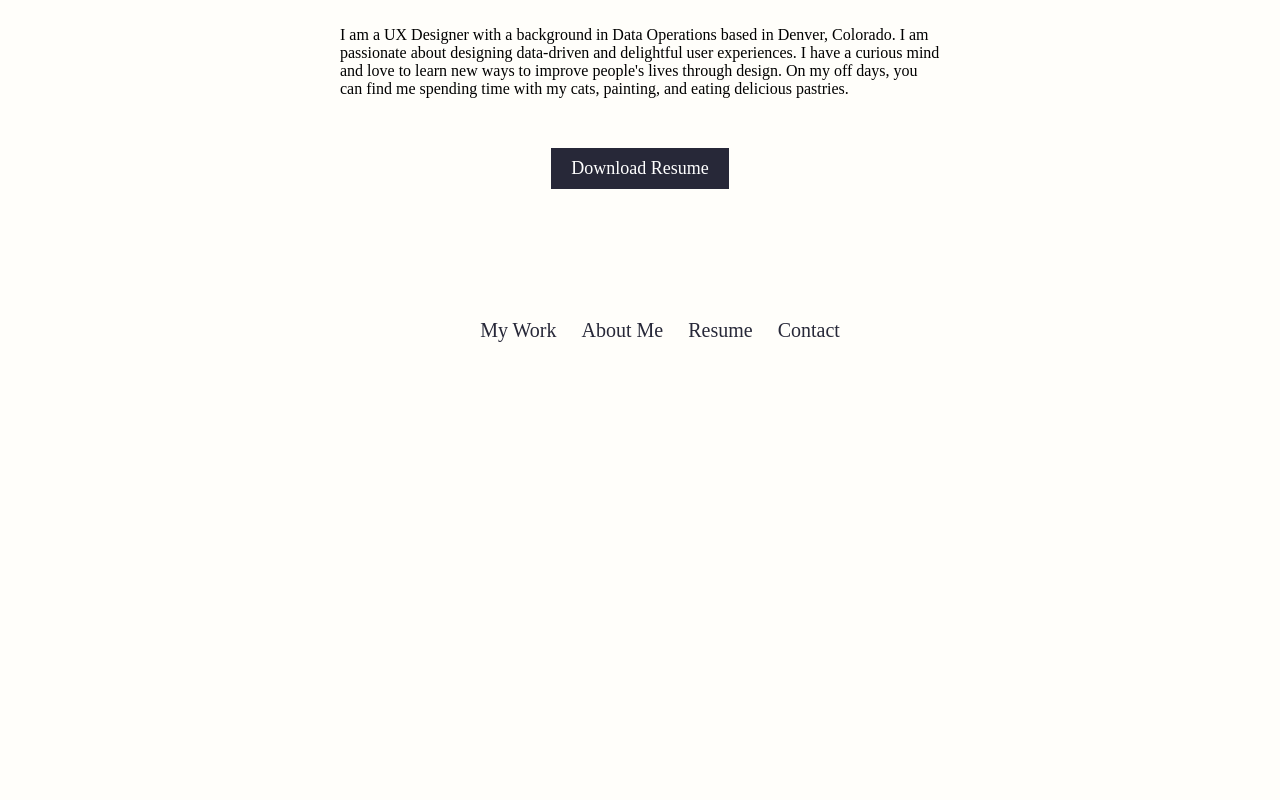
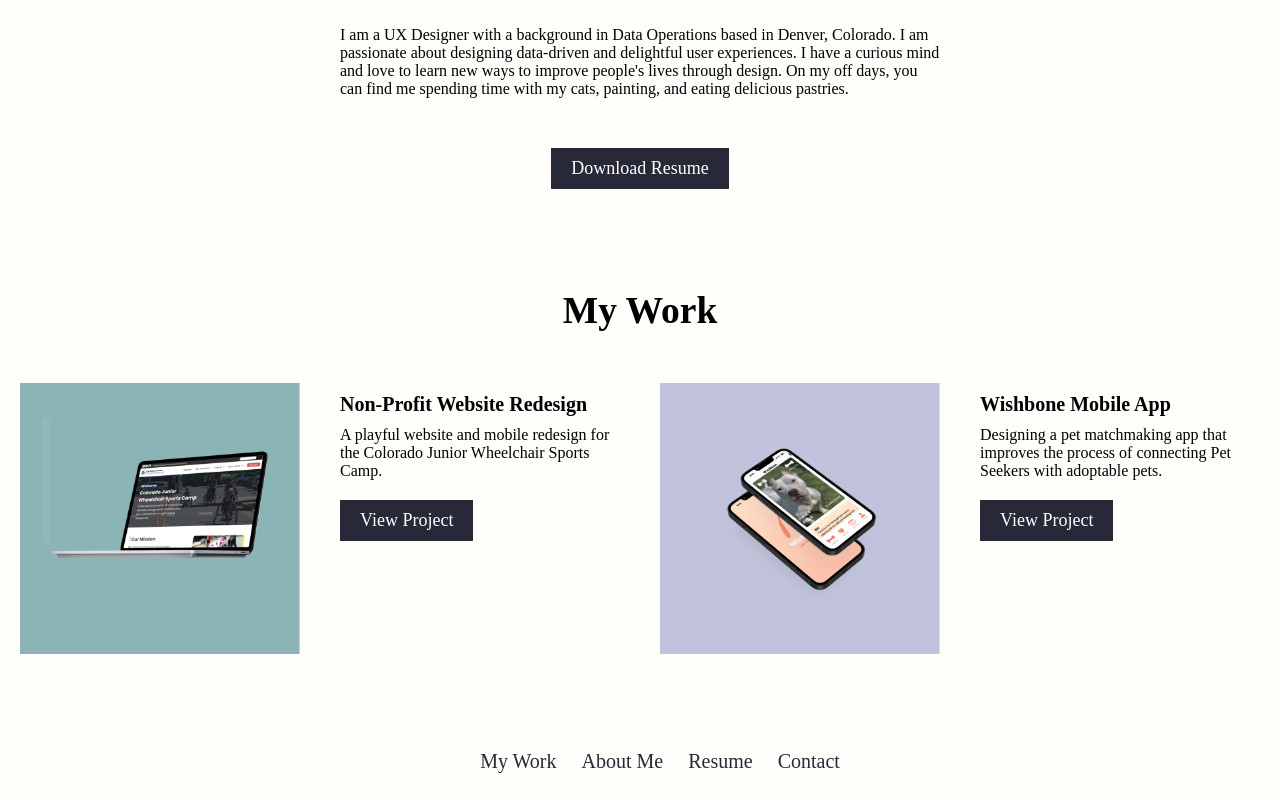
Before and after one commit to Miabelaine/UX_UI_HW_17, a plain HTML site: page index.html in a window 1280 px wide. Shown: the part 610-1410 px from the top of the page. Before the commit the page ends 1019 px from the top, so only its background shows below. Drawn offline with Linux system fonts and the light colour scheme.

Commit message:
Combined homework 18 and homework 17

```diff
--- a/CSS/style.css
+++ b/CSS/style.css
@@ -46,7 +46,7 @@ ul {
 }
 
 .header-text {
-    font-family: wild mango;
+    font-family: "wild mango";
     font-size: 35px;
     margin-top: 85px;
     color: #272838;
@@ -79,6 +79,10 @@ ul {
     padding: 0;
 }
 
+header.jpg {
+    height: 350px;
+}
+
 p {
     max-width: 600px;
     margin: 0 auto;
@@ -91,7 +95,7 @@ button {
     color: #ffffff;
     padding: 10px 20px;
     font-size: 18px;
-    font-family: space grotesk;
+    font-family: "space grotesk";
     border: none;
     cursor: pointer;
     margin-top: 50px;
@@ -105,9 +109,63 @@ button {
     background-image: url(../Assets/Header.jpg);
 }
 
+
+.flexContainer {
+    display: flex;
+    justify-content: space-between;
+}
+
+.flexChild {
+    width: 33%;
+    box-sizing: border-box;
+    padding: 20px;
+    margin: 0;
+}
+
+.flexChild img {
+    max-width: 100%;
+}
+
+.flexChild h4, .flexChild p, .flexChild button {
+    margin: 10px 0;
+}
+
+h3 {
+    margin-top: 20px;
+}
+
+.item1 {
+    grid-area: myArea;
+}
+
+.grid-container {
+    display: grid;
+    grid-template-areas: 'myArea myArea myArea myArea myArea';
+}
+
+.myWork {
+    text-align: center;
+    font-family: "wild mango";
+    font-size: 25px;
+}
+
+.flexChild {
+    text-align: left;
+}
+
+h4 {
+    font-size: 20px;
+    font-family: "wild mango"
+}
+
+.flexChild p {
+    font-size: 16px;
+    font-family: "space grotesk"
+}
+
 footer {
     background-color: transparent;
-    padding: 10px;
+    padding: 50px;
     width: 100%;
     height: 120px;
     margin: 0;
--- a/index.html
+++ b/index.html
@@ -37,6 +37,34 @@
         </div>
     </section>
 
+ <!--  My UX Skills section coded using CSS flex -->
+    <section class="myWork">
+        <h1>My Work</h1>
+
+        <div class="flexContainer">
+            <!-- First Project -->
+            <div class="flexChild">
+                <img src="Assets/Laptop_2.png" alt="Project 1 Image">
+            </div>
+            <div class="flexChild">
+                <h4>Non-Profit Website Redesign</h4>
+                <p>A playful website and mobile redesign for the Colorado Junior Wheelchair Sports Camp.</p>
+                <button>View Project</button>
+            </div>
+
+            <!-- Second Project -->
+            <div class="flexChild">
+                <img src="Assets/iphone.png" alt="Project 2 Image">
+            </div>
+            <div class="flexChild">
+                <h4>Wishbone Mobile App</h4>
+                <p>Designing a pet matchmaking app that improves the process of connecting Pet Seekers with adoptable pets.</p>
+                <button>View Project</button>
+            </div>
+        </div>
+
+    </section>
+
     <footer>
         <ul>
             <li class="inline-block">My Work</li>
```
Also changed, not shown: Assets/Laptop_2.png (added), Assets/iphone.png (added), 1 other file.
